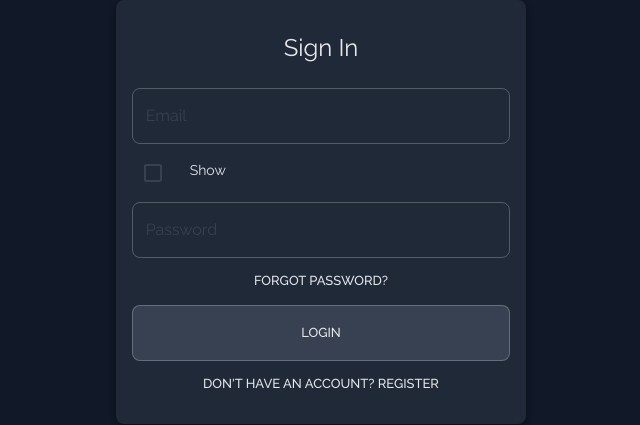
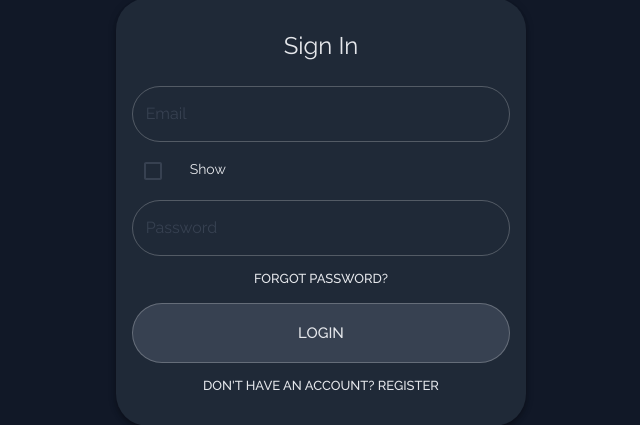
Before and after one commit to stanleyHayes/darkdocs-shop, a React (Create React App) app: page /auth/login in a window 1280 px wide. Shown: the part 275-700 px from the top of the page, without its empty margins (319-959 px from the left). Built offline with nearby package versions, Linux system fonts and the light colour scheme.

Commit message:
Change primary buttons

```diff
--- a/src/components/shared/bank-logins-products.js
+++ b/src/components/shared/bank-logins-products.js
@@ -37,8 +37,14 @@ const BankLoginsProducts = () => {
                 marginBottom: 8
             },
             button: {
-                marginTop: 8,
-                marginBottom: 8,
+                borderWidth: 2,
+                borderStyle: 'solid',
+                backgroundColor: theme.palette.primary.main,
+                transition: 'all 300ms ease-in-out',
+                borderRadius: 32,
+                '&:hover': {
+                    backgroundColor: theme.palette.primary.dark,
+                }
             },
             logo: {
                 width: 100,
@@ -164,7 +170,7 @@ const BankLoginsProducts = () => {
                                                 <Button
                                                     variant="contained"
                                                     disableElevation={true}
-                                                    size="large"
+                                                    size="small"
                                                     color="secondary"
                                                     className={classes.button}>
                                                     Buy
--- a/src/components/shared/cc-dumps-pins-products.js
+++ b/src/components/shared/cc-dumps-pins-products.js
@@ -34,8 +34,15 @@ const CCDumpsPinsProducts = () => {
                 marginBottom: 8
             },
             button: {
-                marginTop: 8,
-                marginBottom: 8,
+                borderColor: 'white',
+                borderWidth: 2,
+                borderStyle: 'solid',
+                backgroundColor: theme.palette.primary.main,
+                borderRadius: 32,
+                transition: 'all 300ms ease-in-out',
+                '&:hover': {
+                    backgroundColor: theme.palette.primary.dark,
+                }
             },
             logo: {
                 width: 100,
@@ -111,7 +118,7 @@ const CCDumpsPinsProducts = () => {
                                                     color="secondary"
                                                     variant="contained"
                                                     disableElevation={true}
-                                                    size="large"
+                                                    size="small"
                                                     className={classes.button}>
                                                     Buy
                                                 </Button>
--- a/src/index.js
+++ b/src/index.js
@@ -38,7 +38,7 @@ const theme = createTheme({
         type: 'dark'
     },
     shape: {
-        borderRadius: 8
+        borderRadius: 32
     }
 });
 
--- a/src/pages/authentication/change-password-page.js
+++ b/src/pages/authentication/change-password-page.js
@@ -38,7 +38,11 @@ const ChangePasswordPage = () => {
                 marginBottom: 8,
                 paddingTop: 16,
                 paddingBottom: 16,
-                backgroundColor: theme.palette.primary.main
+                backgroundColor: theme.palette.primary.main,
+                transition: 'all 300ms ease-in-out',
+                '&:hover': {
+                    backgroundColor: theme.palette.primary.dark,
+                }
             },
             link: {
                 textDecoration: 'none'
@@ -204,7 +208,7 @@ const ChangePasswordPage = () => {
                                         fullWidth={true}
                                         className={classes.button}
                                         variant="outlined"
-                                        size="small">
+                                        size="large">
                                         Change Password
                                     </Button>
                                 </form>
--- a/src/pages/authentication/forgot-password-page.js
+++ b/src/pages/authentication/forgot-password-page.js
@@ -23,10 +23,13 @@ const ForgotPasswordPage = () => {
             },
             button: {
                 marginTop: 8,
-                marginBottom: 8,
                 paddingTop: 16,
                 paddingBottom: 16,
-                backgroundColor: theme.palette.primary.main
+                backgroundColor: theme.palette.primary.main,
+                transition: 'all 300ms ease-in-out',
+                '&:hover': {
+                    backgroundColor: theme.palette.primary.dark,
+                }
             },
             link: {
                 textDecoration: 'none'
@@ -138,7 +141,7 @@ const ForgotPasswordPage = () => {
                                         fullWidth={true}
                                         className={classes.button}
                                         variant="outlined"
-                                        size="small">
+                                        size="large">
                                         Continue
                                     </Button>
 
--- a/src/pages/authentication/login-page.js
+++ b/src/pages/authentication/login-page.js
@@ -38,7 +38,11 @@ const LoginPage = () => {
                 marginBottom: 8,
                 paddingBottom: 16,
                 paddingTop: 16,
-                backgroundColor: theme.palette.primary.main
+                backgroundColor: theme.palette.primary.main,
+                transition: 'all 300ms ease-in-out',
+                '&:hover': {
+                    backgroundColor: theme.palette.primary.dark,
+                }
             },
             link: {
                 textDecoration: 'none'
@@ -194,7 +198,7 @@ const LoginPage = () => {
                                         fullWidth={true}
                                         className={classes.button}
                                         variant="outlined"
-                                        size="small">
+                                        size="large">
                                         Login
                                     </Button>
 
--- a/src/pages/authentication/register-page.js
+++ b/src/pages/authentication/register-page.js
@@ -35,10 +35,13 @@ const RegisterPage = () => {
             },
             button: {
                 marginTop: 8,
-                marginBottom: 8,
                 paddingTop: 16,
                 paddingBottom: 16,
-                backgroundColor: theme.palette.primary.main
+                backgroundColor: theme.palette.primary.main,
+                transition: 'all 300ms ease-in-out',
+                '&:hover': {
+                    backgroundColor: theme.palette.primary.dark,
+                }
             },
             link: {
                 textDecoration: 'none'
@@ -148,7 +151,7 @@ const RegisterPage = () => {
                 </Typography>
                 <Grid container={true} justifyContent="center" alignItems='center'>
                     <Grid item={true} xs={12} md={4}>
-                        <Card elevation={4}>
+                        <Card elevation={2}>
                             <CardContent>
                                 {loading && <LinearProgress variant="query"/>}
                                 {authError &&
@@ -262,7 +265,7 @@ const RegisterPage = () => {
                                         fullWidth={true}
                                         className={classes.button}
                                         variant="outlined"
-                                        size="small">
+                                        size="large">
                                         Register
                                     </Button>
 
--- a/src/pages/authentication/reset-password-page.js
+++ b/src/pages/authentication/reset-password-page.js
@@ -34,10 +34,13 @@ const ResetPasswordPage = () => {
             },
             button: {
                 marginTop: 8,
-                marginBottom: 8,
                 paddingTop: 16,
                 paddingBottom: 16,
-                backgroundColor: theme.palette.primary.main
+                backgroundColor: theme.palette.primary.main,
+                transition: 'all 300ms ease-in-out',
+                '&:hover': {
+                    backgroundColor: theme.palette.primary.dark,
+                }
             },
             link: {
                 textDecoration: 'none'
@@ -70,7 +73,7 @@ const ResetPasswordPage = () => {
     const history = useHistory();
     const dispatch = useDispatch();
 
-    const [passwords, setPasswords] = useState({});
+    const [user, setUser] = useState({});
     const [hasError, setHasError] = useState(false);
     const [error, setError] = useState({});
     const [visible, setVisible] = useState(false);
@@ -78,23 +81,23 @@ const ResetPasswordPage = () => {
     const {loading, error: authError, token} = useSelector(state => state.auth);
 
     const handleChange = event => {
-        setPasswords({...passwords, [event.target.name]: event.target.value});
+        setUser({...user, [event.target.name]: event.target.value});
     }
 
     const handleSubmit = event => {
         event.preventDefault();
 
-        if (!passwords.newPassword) {
+        if (!user.newPassword) {
             setHasError(true);
             setError({...error, "newPassword": 'Field required'});
         }
 
-        if (!passwords.confirmNewPassword) {
+        if (!user.confirmNewPassword) {
             setHasError(true);
             setError({...error, "confirmNewPassword": 'Field required'});
         }
 
-        if (passwords.newPassword !== passwords.confirmNewPassword) {
+        if (user.newPassword !== user.confirmNewPassword) {
             setHasError(true);
             setError({...error, "currentPassword": 'Password mismatch', "confirmNewPassword": 'Password mismatch'});
         }
@@ -103,7 +106,7 @@ const ResetPasswordPage = () => {
             return;
         } else {
             console.log(error);
-            dispatch(changePassword(passwords, token, history));
+            dispatch(changePassword(user, token, history));
         }
     }
 
@@ -150,11 +153,43 @@ const ResetPasswordPage = () => {
 
                                     <TextField
                                         variant="outlined"
+                                        label="Email"
+                                        placeholder="Enter email"
+                                        margin="normal"
+                                        className={classes.textField}
+                                        value={user.email}
+                                        type="email"
+                                        onChange={handleChange}
+                                        name="email"
+                                        required={true}
+                                        fullWidth={true}
+                                        error={Boolean(error.email)}
+                                        helperText={error.email}
+                                    />
+
+                                    <TextField
+                                        variant="outlined"
+                                        label="OTP"
+                                        placeholder="Enter your otp"
+                                        margin="normal"
+                                        className={classes.textField}
+                                        value={user.otp}
+                                        type="number"
+                                        onChange={handleChange}
+                                        name="otp"
+                                        fullWidth={true}
+                                        required={true}
+                                        error={Boolean(error)}
+                                        helperText={error}
+                                    />
+
+                                    <TextField
+                                        variant="outlined"
                                         label="New Password"
                                         placeholder="Enter new password"
                                         margin="normal"
                                         className={classes.textField}
-                                        value={passwords.newPassword}
+                                        value={user.newPassword}
                                         type={visible ? 'text' : 'password'}
                                         onChange={handleChange}
                                         name="newPassword"
@@ -170,7 +205,7 @@ const ResetPasswordPage = () => {
                                         placeholder="Confirm new password"
                                         margin="normal"
                                         className={classes.textField}
-                                        value={passwords.confirmNewPassword}
+                                        value={user.confirmNewPassword}
                                         type={visible ? 'text' : 'password'}
                                         onChange={handleChange}
                                         name="confirmNewPassword"
@@ -198,7 +233,7 @@ const ResetPasswordPage = () => {
                                         fullWidth={true}
                                         className={classes.button}
                                         variant="outlined"
-                                        size="small">
+                                        size="large">
                                         Reset Password
                                     </Button>
                                 </form>
--- a/src/pages/authentication/verify-account-page.js
+++ b/src/pages/authentication/verify-account-page.js
@@ -36,7 +36,11 @@ const VerifyAccountPage = () => {
                 marginBottom: 8,
                 paddingBottom: 16,
                 paddingTop: 16,
-                backgroundColor: theme.palette.primary.main
+                backgroundColor: theme.palette.primary.main,
+                transition: 'all 300ms ease-in-out',
+                '&:hover': {
+                    backgroundColor: theme.palette.primary.dark,
+                }
             },
             link: {
                 textDecoration: 'none'
@@ -124,7 +128,7 @@ const VerifyAccountPage = () => {
                                         fullWidth={true}
                                         className={classes.button}
                                         variant="outlined"
-                                        size="small">
+                                        size="large">
                                         Verify Account
                                     </Button>
 
--- a/src/pages/profile/edit-profile-page.js
+++ b/src/pages/profile/edit-profile-page.js
@@ -23,10 +23,13 @@ const EditProfilePage = () => {
             },
             button: {
                 marginTop: 8,
-                marginBottom: 8,
                 paddingTop: 16,
                 paddingBottom: 16,
-                backgroundColor: theme.palette.primary.main
+                backgroundColor: theme.palette.primary.main,
+                transition: 'all 300ms ease-in-out',
+                '&:hover': {
+                    backgroundColor: theme.palette.primary.dark,
+                }
             },
             logo: {
                 width: 100,
@@ -212,7 +215,7 @@ const EditProfilePage = () => {
                                         fullWidth={true}
                                         className={classes.button}
                                         variant="outlined"
-                                        size="small">
+                                        size="large">
                                         Update Profile
                                     </Button>
                                 </form>
--- a/src/pages/profile/profile-page.js
+++ b/src/pages/profile/profile-page.js
@@ -27,14 +27,13 @@ const ProfilePage = () => {
                 textDecoration: 'none'
             },
             button: {
-                paddingTop: 8,
-                paddingBottom: 8
+                paddingTop: 16,
+                paddingBottom: 16
             },
             deleteButton: {
                 color: 'white',
-                backgroundColor: '#DC2626',
-                paddingTop: 8,
-                paddingBottom: 8
+                paddingTop: 16,
+                paddingBottom: 16
             }
         }
     });
@@ -129,7 +128,9 @@ const ProfilePage = () => {
                                 <Button
                                     fullWidth={true}
                                     className={classes.deleteButton}
-                                    variant="outlined"
+                                    variant="contained"
+                                    disableElevation={true}
+                                    color="secondary"
                                     size="small">
                                     Delete Account
                                 </Button>
```
